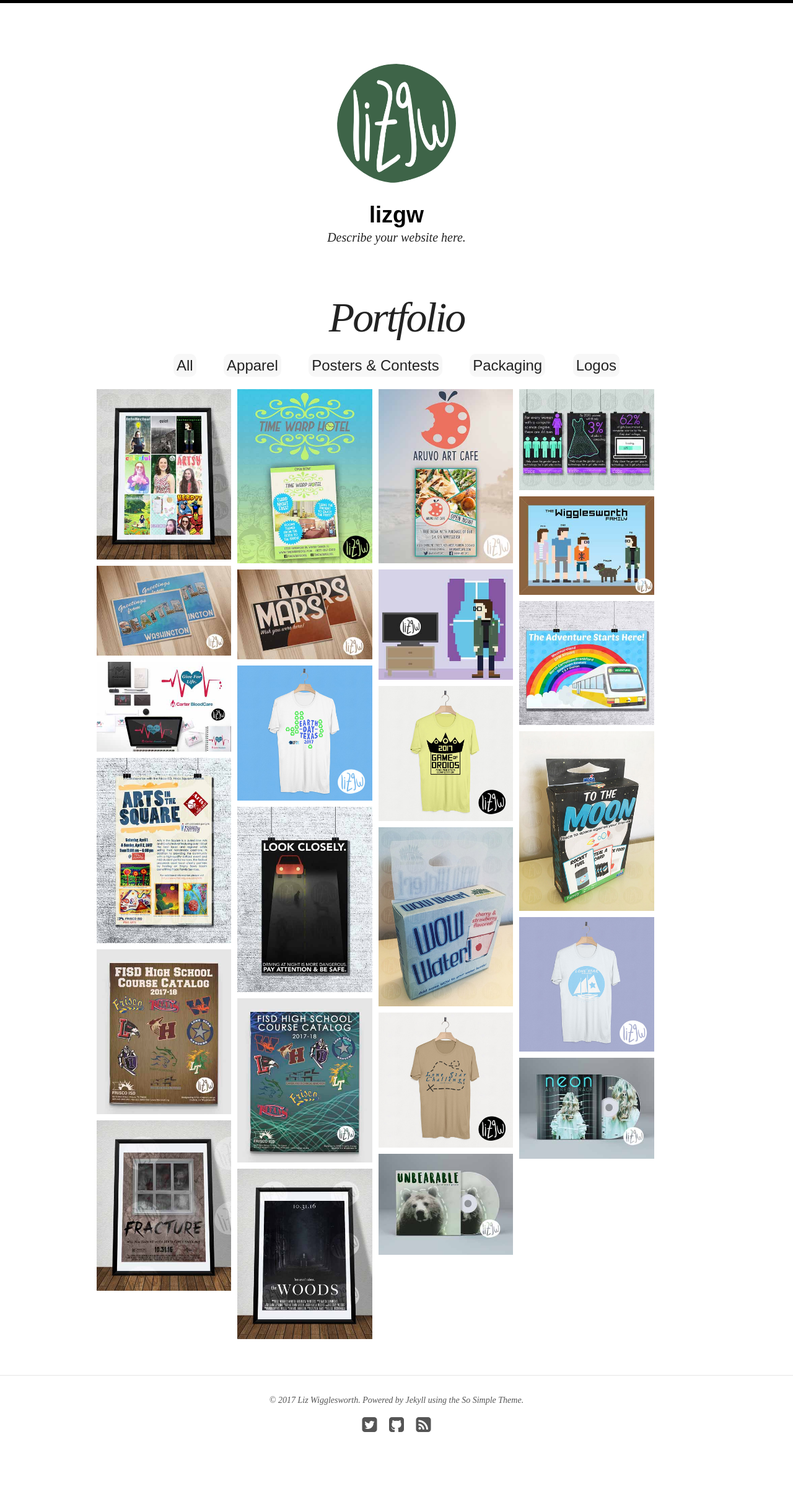
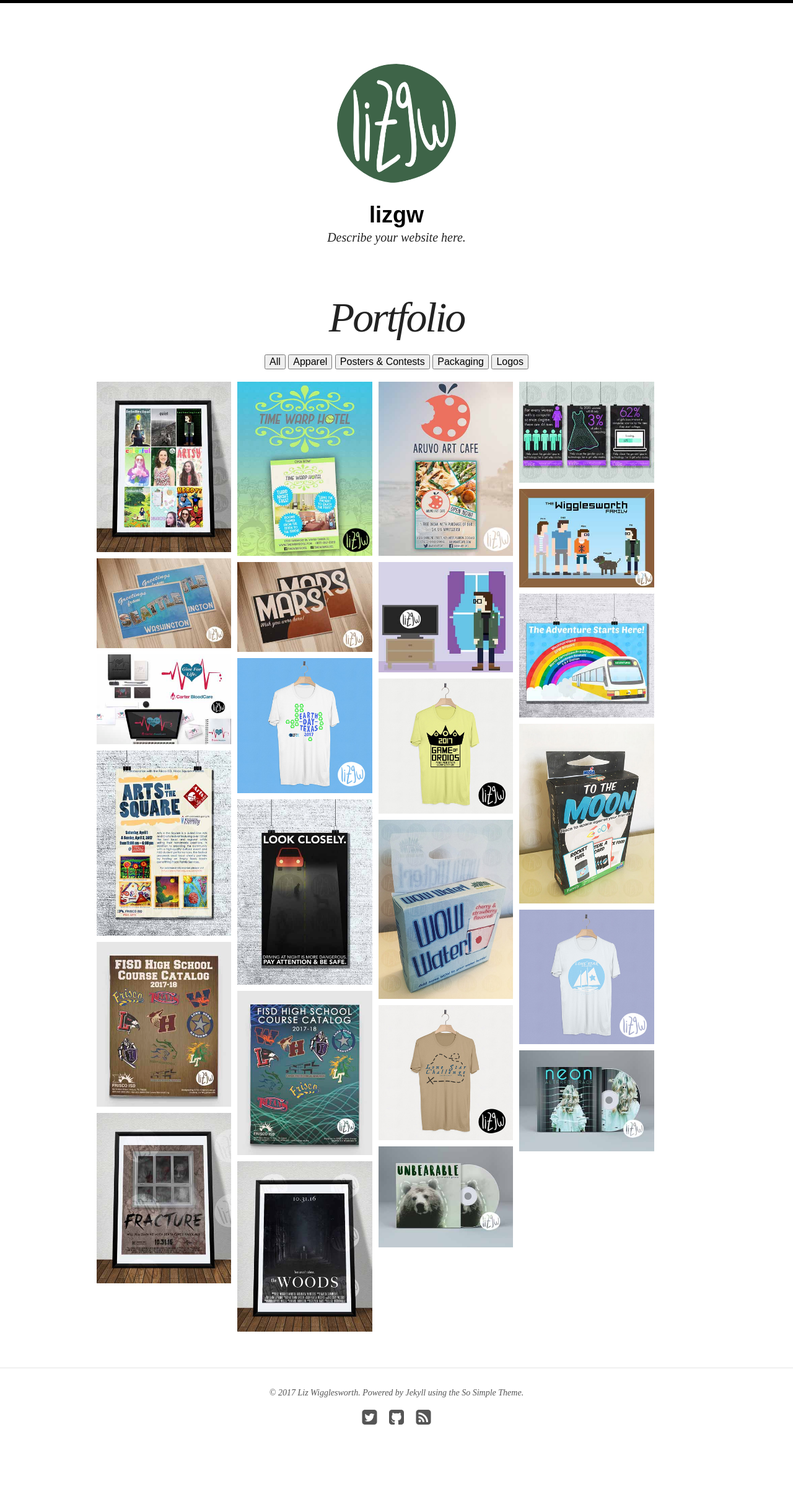
Before and after one commit to gh0staria/gh0staria.github.io, a Jekyll site: the page built from portfolio/index.html, in a window 1280 px wide. Shown: the whole page at 62% size. Built offline with Jekyll 4.4.1, drawn with Linux system fonts in a browser that asks for light colours; nearby versions of some CDN libraries.

Commit message:
Filtering works but it looks bad

```diff
--- a/_layouts/grid.html
+++ b/_layouts/grid.html
@@ -20,11 +20,11 @@
       </header>
 		<div class="entry-content">
 			<div class="grid-sorting">
-				<a href="#" data-group="all" class="active">All</a>
-				<a href="#" data-group="apparel">Apparel</a>
-				<a href="#" data-group="posterscontests">Posters & Contests</a>
-				<a href="#" data-group="packaging">Packaging</a>
-				<a href="#" data-group="logos">Logos</a>
+				<button type="button" onclick="showAll()" class="active">All</button>
+				<button type="button" onclick="showCategory('apparel')">Apparel</button>
+				<button type="button" onclick="showCategory('posterscontests')">Posters &amp; Contests</button>
+				<button type="button" onclick="showCategory('packaging')">Packaging</button>
+				<button type="button" onclick="showCategory('logos')">Logos</button>
 			</div>
 			<div id="grid" data-columns>
 				{{ content }}
@@ -42,6 +42,6 @@
 
 {% include scripts.html %}
 <script src="/assets/js/salvattore.min.js"></script>
-
+<script src="/assets/js/grid.js"></script>
 </body>
 </html>
--- /dev/null
+++ b/assets/js/grid.js
@@ -0,0 +1,9 @@
+function showAll() {
+	$(".grid-item").css("display", "block");
+}
+
+function showCategory(cat) {
+	$(".grid-item").hide();
+	$("." + cat).css("display", "block");
+	salvattore.rescanMediaQueries();
+}
--- a/portfolio/index.html
+++ b/portfolio/index.html
@@ -5,7 +5,7 @@
 
 {% for design in site.designs reversed %}
 
-<div class="grid-item">
+<div class="grid-item {{design.gridcategory}}">
 	<img src="{{ design.thumbnail }}" alt="{{design.alttext}}">
 </div>
 
```
